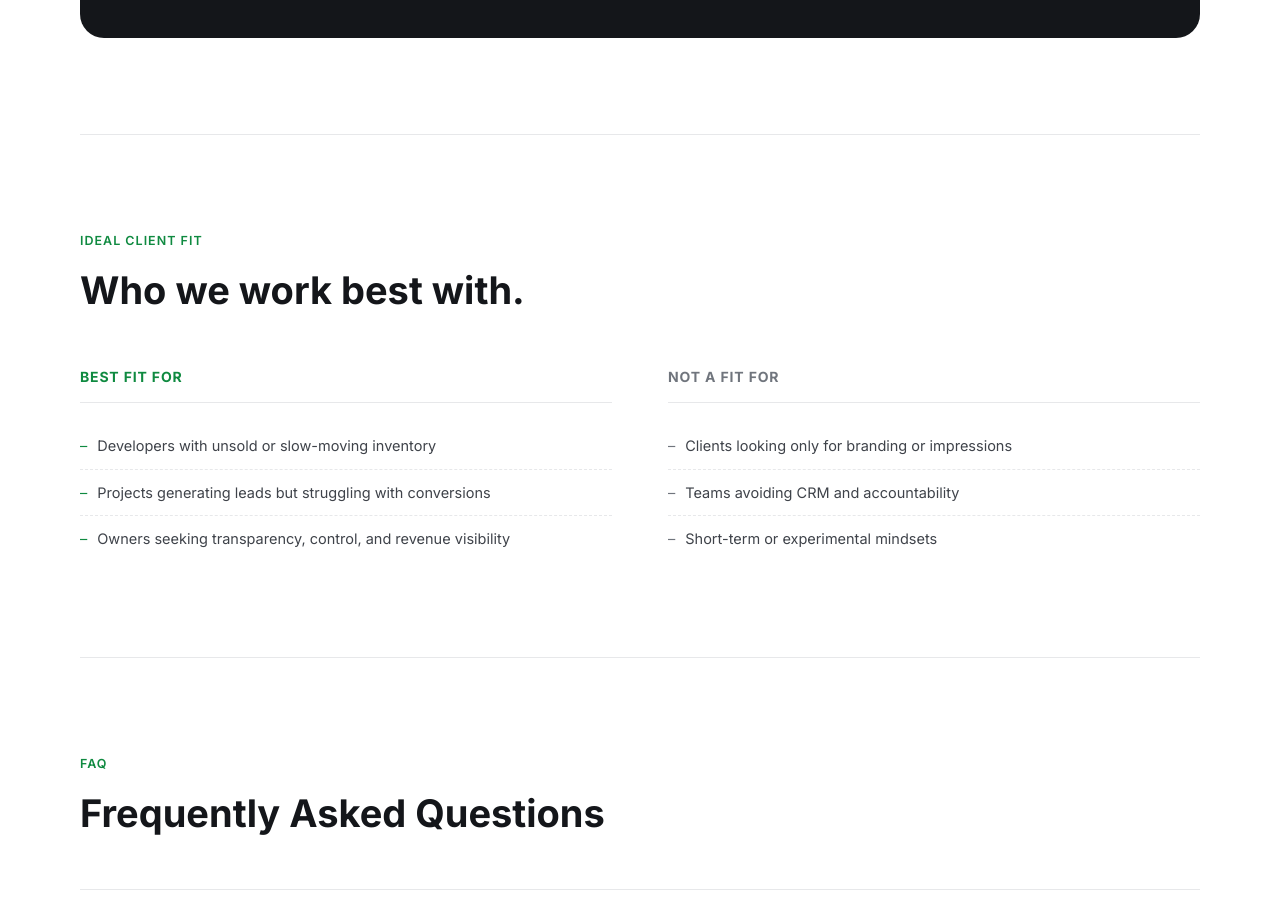
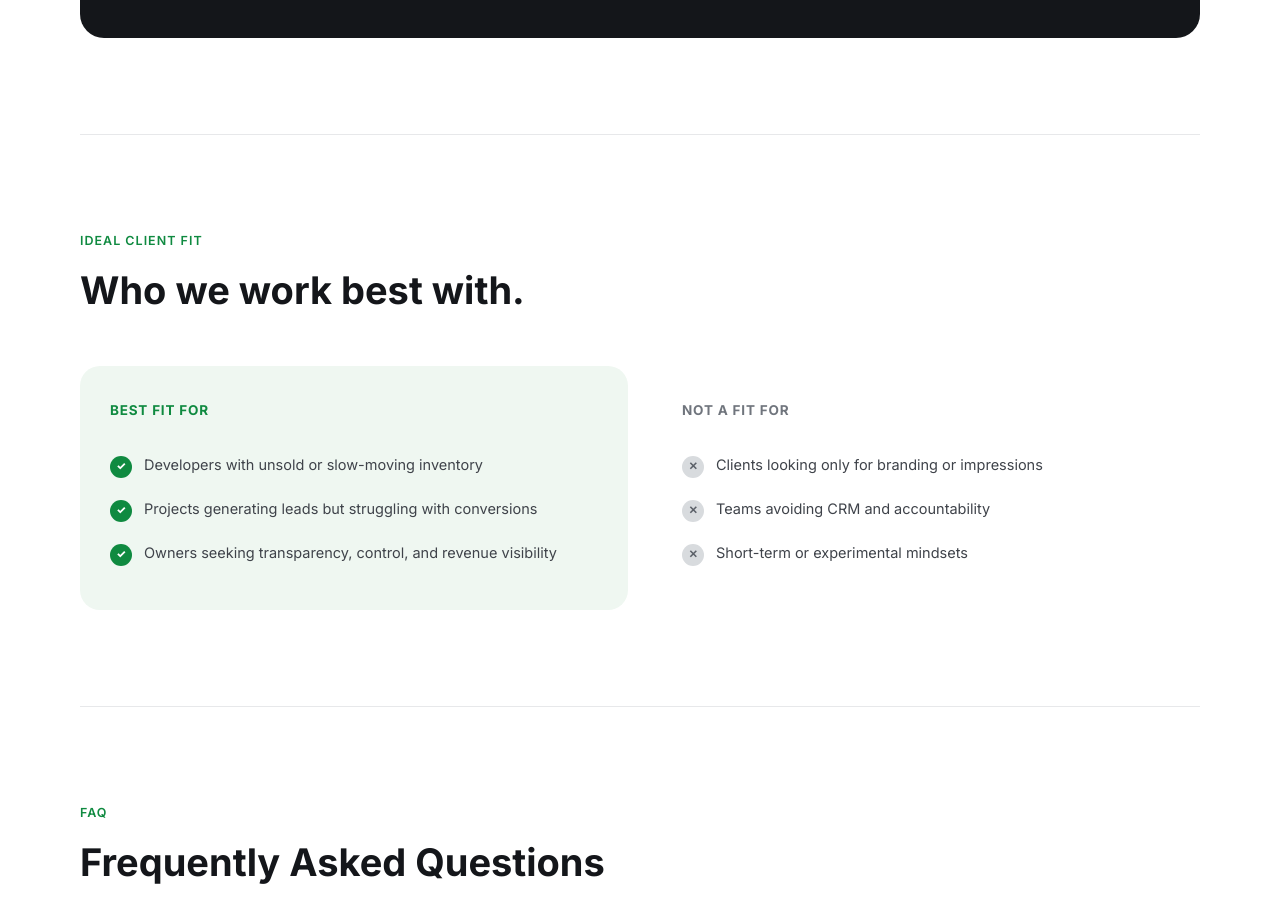
Before and after one commit to khurram7jc/propkads-website, a Next.js app: page / in a window 1280 px wide. Shown: the part 5780-6703 px from the top of the page. Built offline with nearby package versions, Linux system fonts and the light colour scheme; no server answers; the database is empty.

Commit message:
Redesign Ideal Client Fit as two polished cards with check/cross icon badges

```diff
--- a/app/globals.css
+++ b/app/globals.css
@@ -271,6 +271,24 @@ input, select, textarea{font-family:inherit;}
 .model-panel-min{display:inline-block; font-size:12.5px; color:#B8BCC2; border:1px solid rgba(255,255,255,0.2); padding:7px 16px; border-radius:999px;}
 @media(max-width:700px){.model-panel-grid{grid-template-columns:1fr;} .model-panel{padding:36px 26px;}}
 
+/* ---------- IDEAL CLIENT FIT ---------- */
+.fit-grid-v2{display:grid; grid-template-columns:1fr 1fr; gap:24px; margin-top:52px;}
+.fit-card-v2{border-radius:20px; padding:34px 30px;}
+.fit-card-v2.yes{background:var(--green-tint);}
+.fit-card-v2.no{background:var(--paper-dim);}
+.fit-card-v2 h3{font-size:13.5px; text-transform:uppercase; letter-spacing:.06em; font-weight:700; margin-bottom:22px;}
+.fit-card-v2.yes h3{color:var(--green);}
+.fit-card-v2.no h3{color:var(--slate);}
+.fit-card-v2 ul{list-style:none;}
+.fit-card-v2 li{display:flex; gap:12px; align-items:flex-start; font-size:14.5px; color:var(--ink-soft); padding:10px 0; line-height:1.55;}
+.fit-card-v2-icon{
+  width:22px; height:22px; border-radius:50%; display:flex; align-items:center; justify-content:center;
+  font-size:11px; font-weight:800; flex-shrink:0; margin-top:2px;
+}
+.fit-card-v2.yes .fit-card-v2-icon{background:var(--green); color:#fff;}
+.fit-card-v2.no .fit-card-v2-icon{background:#D8DBDE; color:#5B6068;}
+@media(max-width:700px){.fit-grid-v2{grid-template-columns:1fr;}}
+
 /* ---------- FAQ ---------- */
 .faq-list{margin-top:52px; border-top:1px solid var(--line);}
 .faq-item{border-bottom:1px solid var(--line);}
--- a/app/page.js
+++ b/app/page.js
@@ -7,6 +7,7 @@ import About from '@/components/About';
 import HowItWorks from '@/components/HowItWorks';
 import ExecutionSupport from '@/components/ExecutionSupport';
 import CommercialModel from '@/components/CommercialModel';
+import IdealFit from '@/components/IdealFit';
 
 const DEFAULT_CONTENT = {
   header_nav_1: 'About Us',
@@ -28,6 +29,16 @@ const DEFAULT_CONTENT = {
   hero_bullet_1: 'Performance Marketing (Buyer Acquisition)',
   hero_bullet_2: 'CRM Integration & Lead Control',
   hero_bullet_3: 'Sales Team Accountability & Closing Support',
+  fit_eyebrow: 'Ideal Client Fit',
+  fit_heading: 'Who we work best with.',
+  fit_yes_label: 'Best Fit For',
+  fit_yes_1: 'Developers with unsold or slow-moving inventory',
+  fit_yes_2: 'Projects generating leads but struggling with conversions',
+  fit_yes_3: 'Owners seeking transparency, control, and revenue visibility',
+  fit_no_label: 'Not a Fit For',
+  fit_no_1: 'Clients looking only for branding or impressions',
+  fit_no_2: 'Teams avoiding CRM and accountability',
+  fit_no_3: 'Short-term or experimental mindsets',
   model_eyebrow: 'Commercial Model',
   model_heading: 'Retainer + Performance Structure',
   model_retainer_label: 'Retainer',
@@ -199,28 +210,7 @@ export default function Home() {
       <CommercialModel c={c} />
 
       {/* IDEAL CLIENT FIT */}
-      <section className="section container" id="fit">
-        <div className="section-tag">Ideal Client Fit</div>
-        <h2>Who we work best with.</h2>
-        <div className="twocol">
-          <div className="yes">
-            <h3>Best Fit For</h3>
-            <ul>
-              <li>Developers with unsold or slow-moving inventory</li>
-              <li>Projects generating leads but struggling with conversions</li>
-              <li>Owners seeking transparency, control, and revenue visibility</li>
-            </ul>
-          </div>
-          <div className="no">
-            <h3>Not a Fit For</h3>
-            <ul>
-              <li>Clients looking only for branding or impressions</li>
-              <li>Teams avoiding CRM and accountability</li>
-              <li>Short-term or experimental mindsets</li>
-            </ul>
-          </div>
-        </div>
-      </section>
+      <IdealFit c={c} />
 
       {/* FAQ */}
       <section className="section container" id="faq">
--- /dev/null
+++ b/components/IdealFit.js
@@ -0,0 +1,36 @@
+export default function IdealFit({ c }) {
+  const yesItems = [c.fit_yes_1, c.fit_yes_2, c.fit_yes_3].filter(Boolean);
+  const noItems = [c.fit_no_1, c.fit_no_2, c.fit_no_3].filter(Boolean);
+
+  return (
+    <section className="section container" id="fit">
+      <div className="section-tag">{c.fit_eyebrow || 'Ideal Client Fit'}</div>
+      <h2>{c.fit_heading || 'Who we work best with.'}</h2>
+
+      <div className="fit-grid-v2">
+        <div className="fit-card-v2 yes">
+          <h3>{c.fit_yes_label || 'Best Fit For'}</h3>
+          <ul>
+            {yesItems.map((item, i) => (
+              <li key={i}>
+                <span className="fit-card-v2-icon">✓</span>
+                {item}
+              </li>
+            ))}
+          </ul>
+        </div>
+        <div className="fit-card-v2 no">
+          <h3>{c.fit_no_label || 'Not a Fit For'}</h3>
+          <ul>
+            {noItems.map((item, i) => (
+              <li key={i}>
+                <span className="fit-card-v2-icon">✕</span>
+                {item}
+              </li>
+            ))}
+          </ul>
+        </div>
+      </div>
+    </section>
+  );
+}
```
